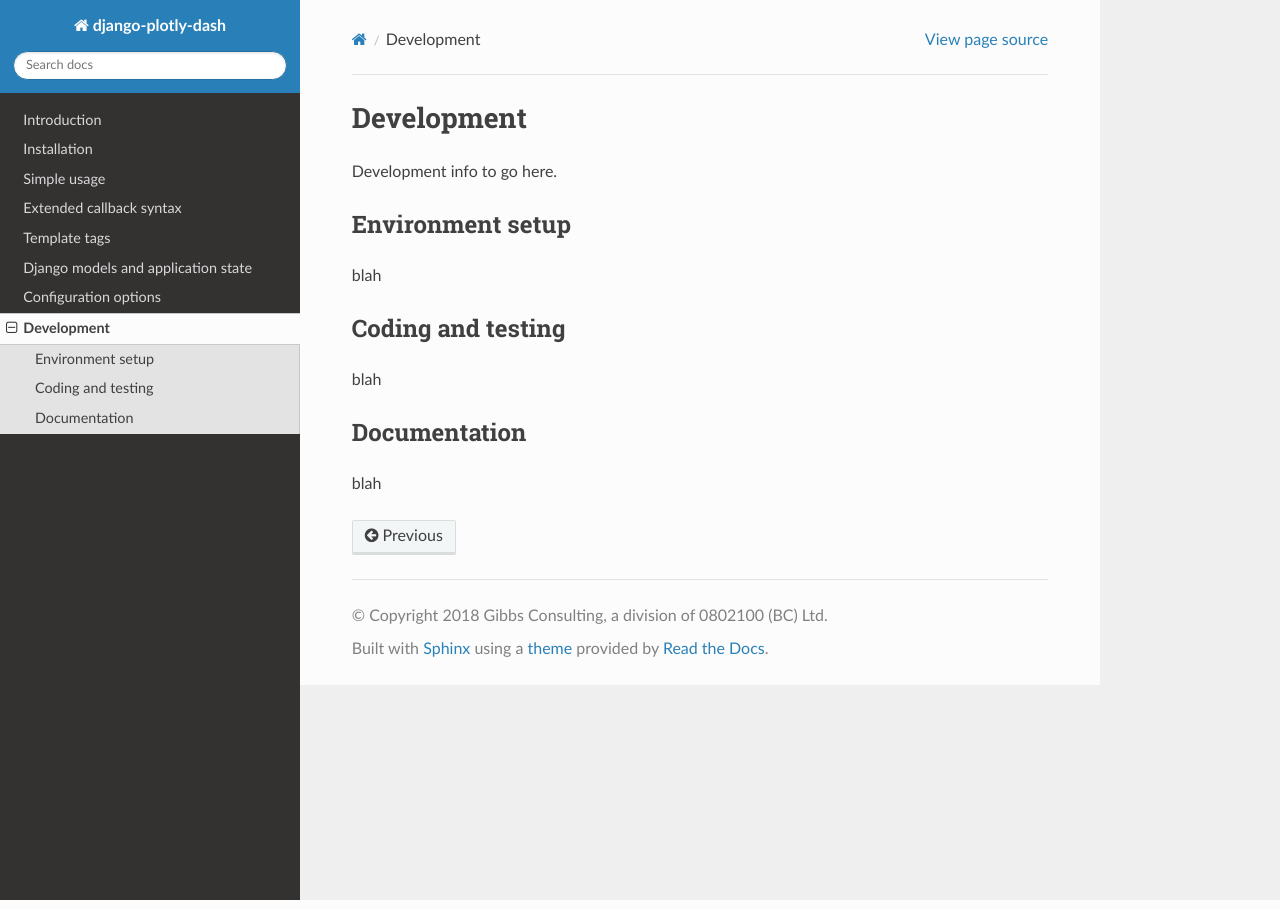
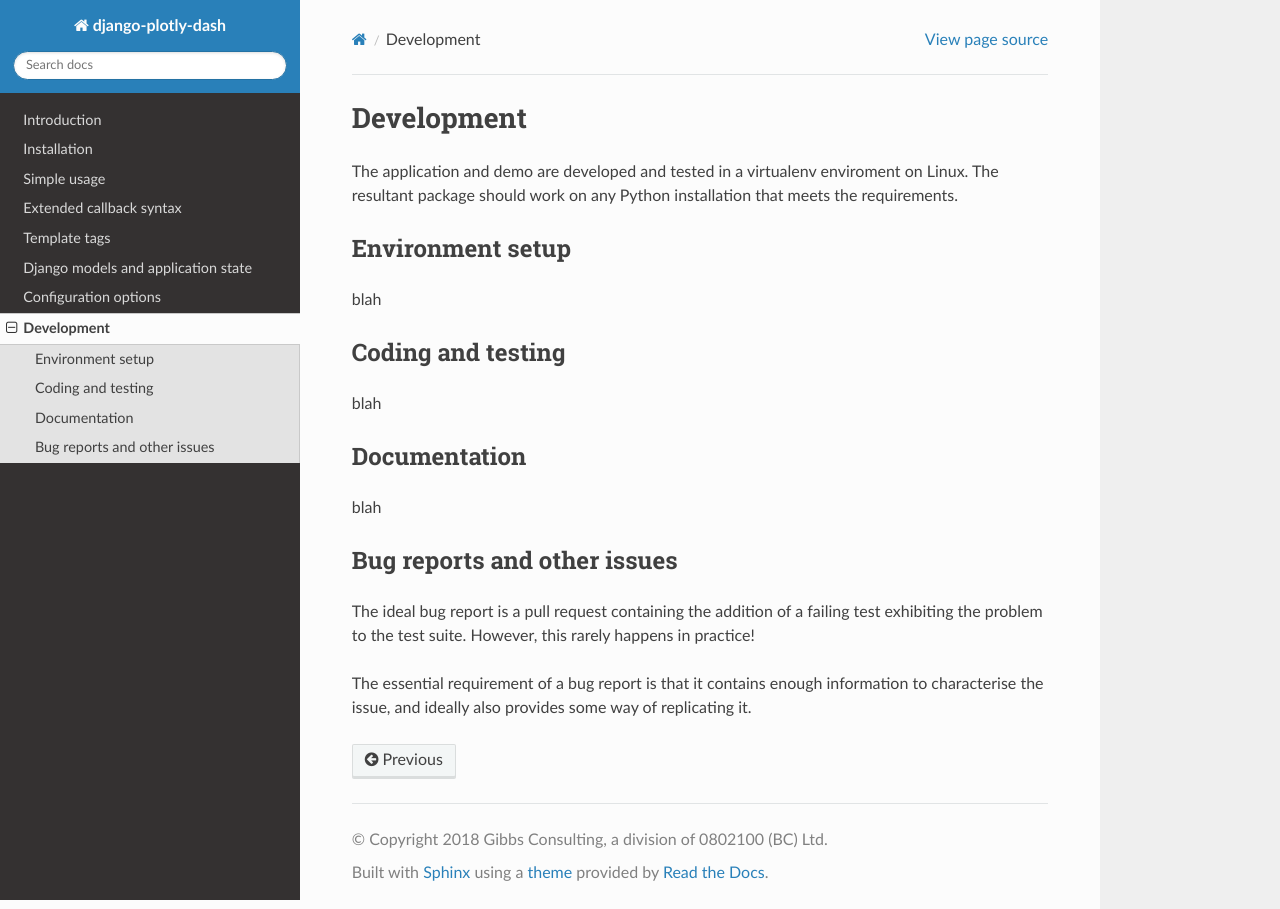
Before and after one commit to GibbsConsulting/django-plotly-dash, a Sphinx documentation site: the page built from docs/development.rst, in a window 1280 px wide. Built offline with Sphinx 7.4.7 and the Read the Docs theme 2.0.0, drawn with Linux system fonts in a browser that asks for light colours.

Commit message:
More documentation, and reset python version to 3.5

```diff
--- a/docs/development.rst
+++ b/docs/development.rst
@@ -3,7 +3,8 @@
 Development
 ===========
 
-Development info to go here.
+The application and demo are developed and tested in a virtualenv enviroment on Linux. The resultant package should work on any Python installation
+that meets the requirements.
 
 Environment setup
 -----------------
@@ -19,3 +20,12 @@ Documentation
 -------------
 
 blah
+
+Bug reports and other issues
+----------------------------
+
+The ideal bug report is a pull request containing the addition of a failing test exhibiting the problem
+to the test suite. However, this rarely happens in practice!
+
+The essential requirement of a bug report is that it contains enough information to characterise the issue, and ideally
+also provides some way of replicating it.
--- a/docs/extended_callbacks.rst
+++ b/docs/extended_callbacks.rst
@@ -5,7 +5,7 @@ Extended callback syntax
 
 The ``DjangoDash`` class allows callbacks to request extra arguments when registered.
 
-To do this, simply replace ``callback`` with ``expanded_callback`` when registering any callback. This will cause all of the callbacks
+To do this, simply replace ``callback`` with ``expanded_callback`` when registering any callback. This will cause **all** of the callbacks
 registered with this application
 to receive extra ``kwargs`` in addition to the callback parameters.
 
--- a/docs/installation.rst
+++ b/docs/installation.rst
@@ -4,7 +4,7 @@ Installation
 ============
 
 The package requires version 2.0 or greater of Django, essentially due to the use of the ``path`` function for
-registering routes.
+registering routes. The minimum python version needed is 3.5.
 
 Use pip to install the package, preferably to a local virtualenv::
 
--- a/setup.py
+++ b/setup.py
@@ -41,5 +41,5 @@ setup(
                         'dash-renderer',
                         'dpd-components',
                         'Django>=2',],
-    python_requires=">=3",
+    python_requires=">=3.5",
     )
```
Also changed, not shown: 1 other file.
